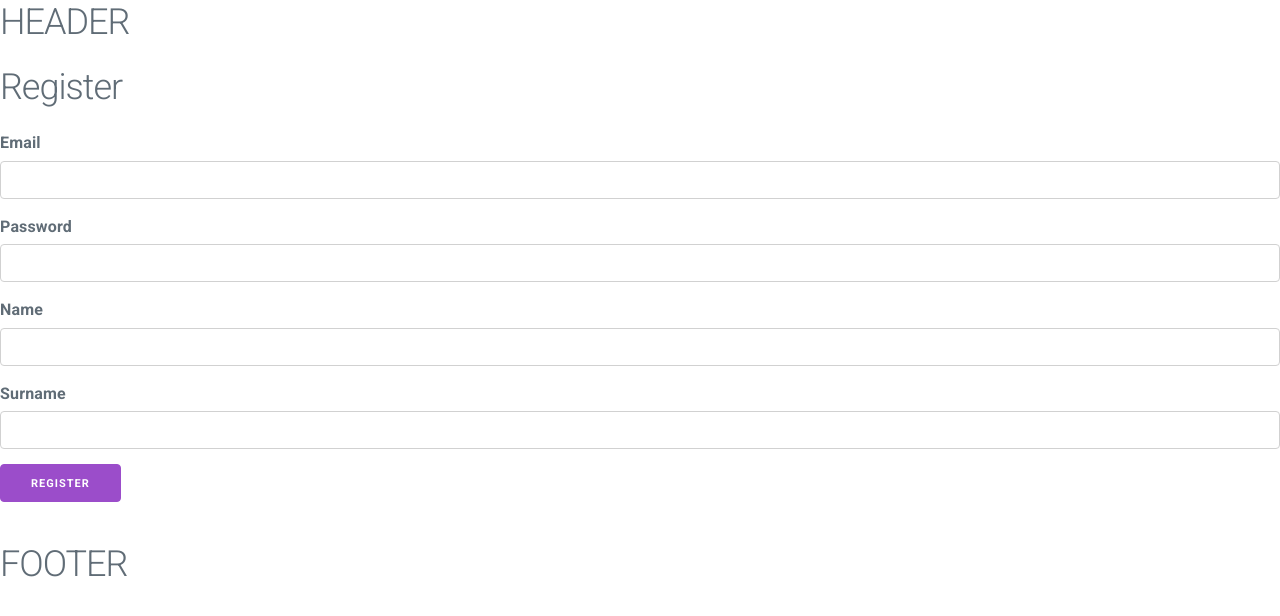
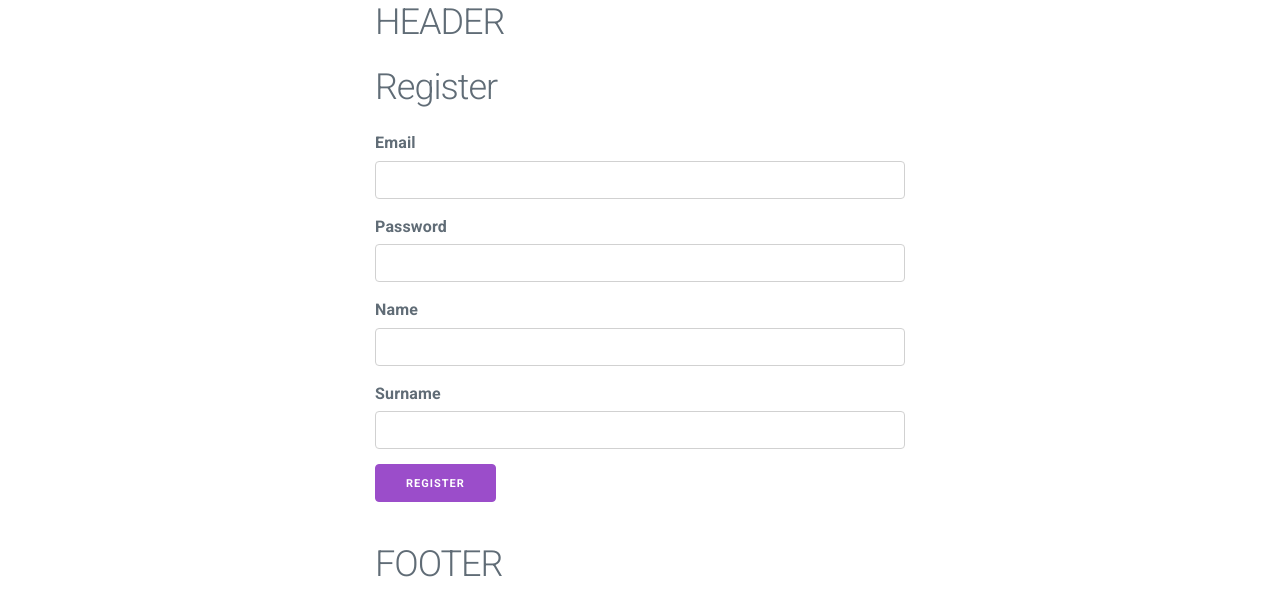
Before and after one commit to JuanelopS/Ticket-Hub, a PHP site: template www/views/user/register.php in a window 1280 px wide. Shown: the top 616 px of the page. Run offline with PHP 8.4, Linux system fonts and the light colour scheme; the template is opened without the code that fills it, so the values that code supplies are empty; some libraries are stand-ins or nearby versions.

Commit message:
added some styles to views

```diff
--- a/www/views/layout/footer.php
+++ b/www/views/layout/footer.php
@@ -1,6 +1,9 @@
-<div>
-    <h2>FOOTER</h2>
+<div class="row">
+    <div class="column column-50 column-offset-25">
+        <h2>FOOTER</h2>
+    </div>
 </div>
+</div> <!-- end div.container -->
 <script src="<?= isset($script) ? $script : '' ?>"></script>
 <script src="<?= isset($script2) ? $script2 : '' ?>"></script>
 </body>
--- a/www/views/layout/header.php
+++ b/www/views/layout/header.php
@@ -19,6 +19,9 @@
 </head>
 
 <body>
-    <div>
-        <h2>HEADER</h2>
-    </div>
+    <div class="container">
+        <div class="row">
+            <div class="column column-50 column-offset-25">
+                <h2>HEADER</h2>
+            </div>
+        </div>
--- a/www/views/user/register.php
+++ b/www/views/user/register.php
@@ -1,3 +1,6 @@
+    <div class="row">
+        <div class="column column-50 column-offset-25">
+
             <h2>Register</h2>
             <!-- TODO: set max/min characters in form -->
             <form action="/user/exec_register" method="POST">
@@ -11,3 +14,5 @@
                 <input type="text" name="surname" id="surname" required>
                 <input type="submit" value="Register">
             </form>
+        </div>
+    </div>
```
Also changed, not shown: www/views/user/login.php (+6 -2 lines). Lines whose indentation alone changed are shown as unchanged.
